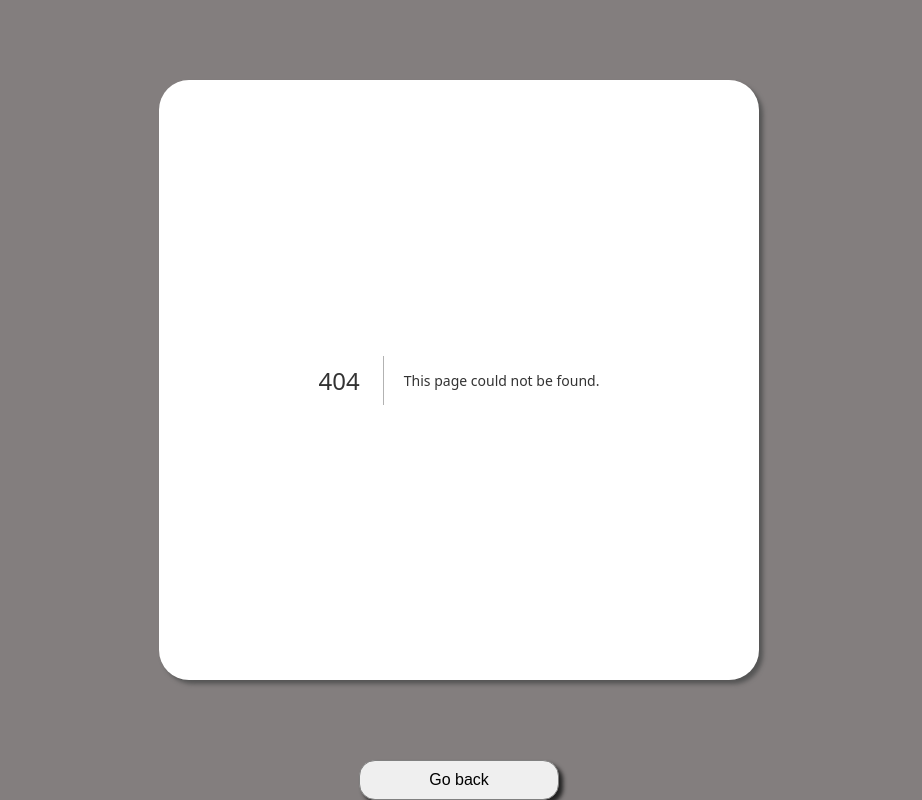
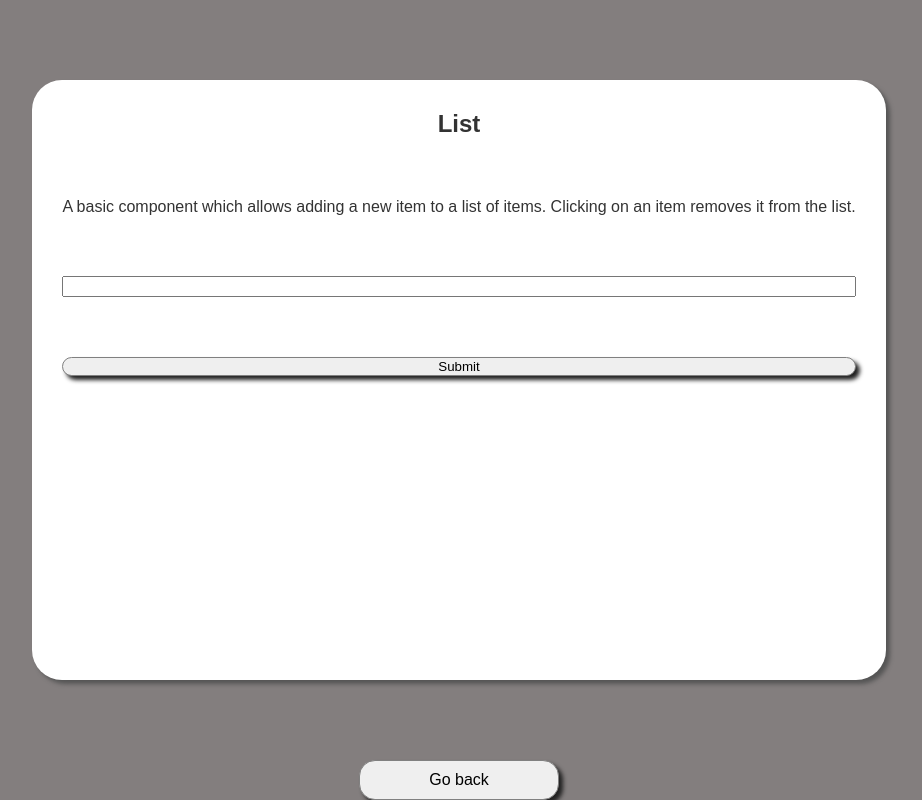
Before and after one commit to PDXmjb/demo-projects, a Next.js app: page /demo/list in a window 1280 px wide. Before the commit this address had no page. Shown: the whole page, without its empty margins (181-1103 px from the left). Built offline with nearby package versions, Linux system fonts and the light colour scheme.

Commit message:
(feat) New pages
Adding context and list demos

```diff
--- /dev/null
+++ b/pages/demo/list/index.tsx
@@ -0,0 +1,38 @@
+import { useState, Children } from 'react';
+
+const List = () => {
+  const [list, setList] = useState<string[]>([]);
+  const [input, setInput] = useState('');
+
+  const addItemHandler = () => {
+    setList((list) => [...list, input]);
+    setInput('');
+  };
+
+  const removeItem = (event) => {
+    setList((list) => list.filter((value) => value != event.target.innerHTML));
+  };
+
+  return (
+    <>
+      <h2>List</h2>
+      <p>
+        A basic component which allows adding a new item to a list of items.
+        Clicking on an item removes it from the list.
+      </p>
+      <input
+        type="text"
+        value={input}
+        onChange={(event) => setInput(event.target.value)}
+      />
+      <button onClick={addItemHandler}>Submit</button>
+      <ul>
+        {Children.toArray(
+          list.map((item, index) => <li onClick={removeItem}>{item}</li>)
+        )}
+      </ul>
+    </>
+  );
+};
+
+export default List;
--- a/pages/index.tsx
+++ b/pages/index.tsx
@@ -22,6 +22,12 @@ export default function Home() {
           <li>
             <Link href="/demo/basic-api">Basic API</Link>
           </li>
+          <li>
+            <Link href="/demo/context">Context Demos</Link>
+          </li>
+          <li>
+            <Link href="/demo/list">List</Link>
+          </li>
         </ul>
       </main>
     </>
```
Also changed, not shown: pages/demo/context/index.tsx (added).
